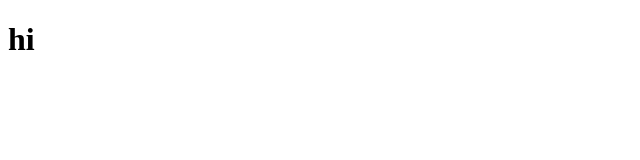
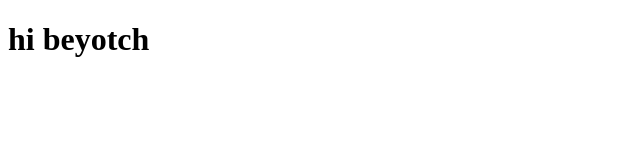
Before and after one commit to Moses1007/Kamar-Taj, a plain HTML site: page index.html in a window 1280 px wide. Shown: the whole page, without its empty margins (0-640 px from the left). Drawn offline with Linux system fonts and the light colour scheme.

Commit message:
Revert "Revert "dos""
This reverts commit 0664e993a013e5d5c6af4ff7ebe3f15f50f9c955.

```diff
--- a/index.html
+++ b/index.html
@@ -7,6 +7,6 @@
     <title>Document</title>
 </head>
 <body>
-    <h1>hi</h1>
+    <h1>hi beyotch</h1>
 </body>
 </html>
```
